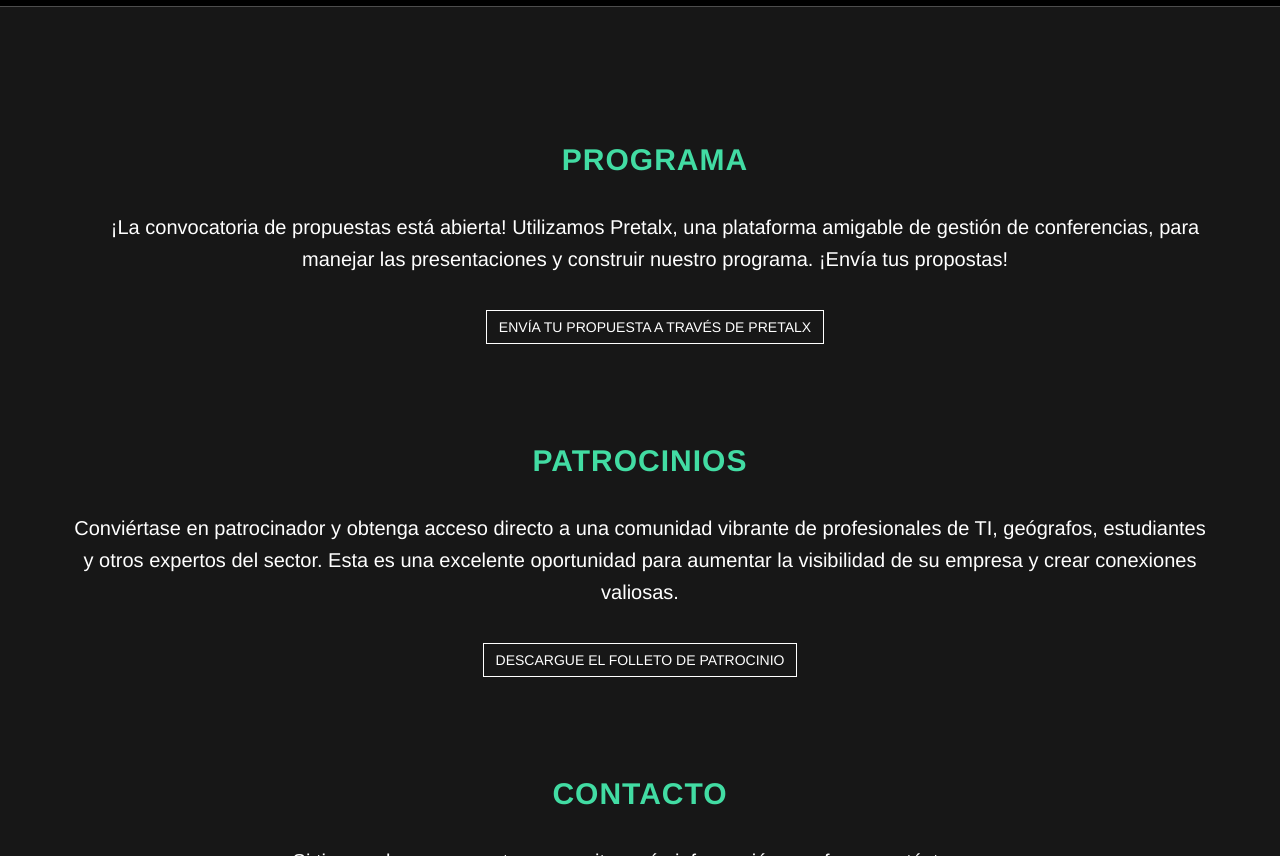
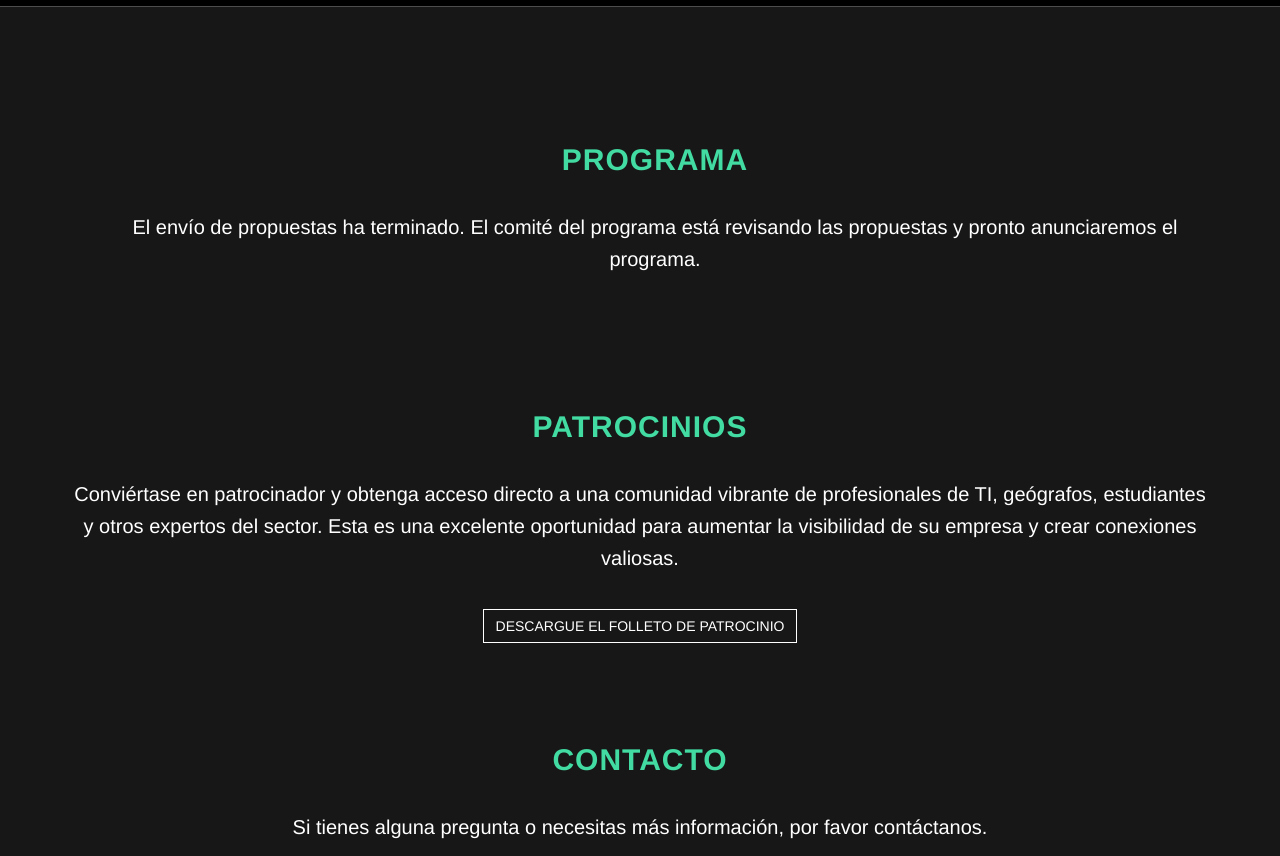
Before and after one commit to OSMLatam/sotm-latam-2024, a Jekyll site: the page built from index.html, in a window 1280 px wide and 900 px high, scrolled down 1577 px, cut to the strip 44-900 px from the top of the window. Built offline with Jekyll 4.4.1, drawn with Linux system fonts in a browser that asks for light colours; nearby versions of some CDN libraries; some web fonts are replaced.

```diff
--- a/_config.yml
+++ b/_config.yml
@@ -47,8 +47,8 @@ registrations:
 
 program:
   # stage: call-for-proposals-will-open-soon
-  stage: call-for-proposals-open
-  # stage: call-for-proposals-closed
+  # stage: call-for-proposals-open
+  stage: call-for-proposals-closed
   # stage: program-is-ready
   url: "https://talks.osgeo.org/sotm2024-latam"
 
```
